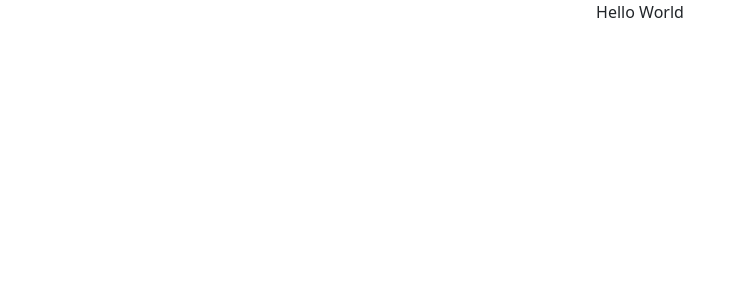
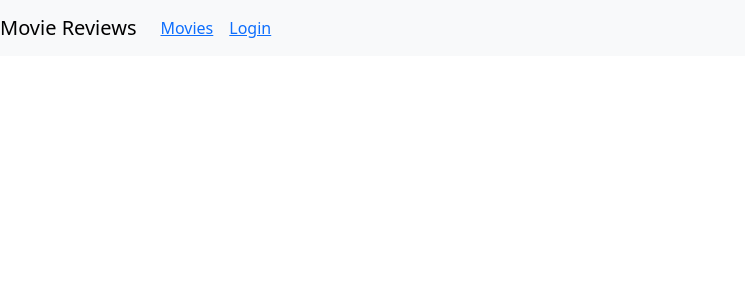
Before and after one commit to Bahle-Gaji/5.Web-Dev-Project, a React (Create React App) app in the folder movie-reviews/frontend/: page / in a window 1280 px wide. Shown: the top 300 px of the page, without its empty margins (0-745 px from the left). Built offline with nearby package versions, Linux system fonts and the light colour scheme.

Commit message:
Create Navbar, Link Movie route and Login route

```diff
--- a/movie-reviews/frontend/src/App.js
+++ b/movie-reviews/frontend/src/App.js
@@ -6,11 +6,25 @@
 import Movieslist from './components/movies-list';
 import Login from './components/login';
 import AddReview from './components/add-review';
+import { Nav, Navbar } from 'react-bootstrap';
 
 function App() {
   return (
     <div className="App">
-      Hello World
+      <Navbar bg="light" expand="lg">
+        <Navbar.Brand>Movie Reviews</Navbar.Brand>
+        <Navbar.Toggle aria-controls="basic-navbar-nav" />
+        <Navbar.Collapse id="basic-navbar-nav">
+          <Nav className="mr-auto">
+            <Nav.Link><Link to={"/movies"}>Movies</Link></Nav.Link>
+            <Nav.Link>
+              {
+                false ? (<a>Logout User</a>) : (<Link to={'/login'}>Login</Link>)
+              }
+            </Nav.Link>
+          </Nav>
+        </Navbar.Collapse>
+      </Navbar>
     </div>
   );
 }
```
